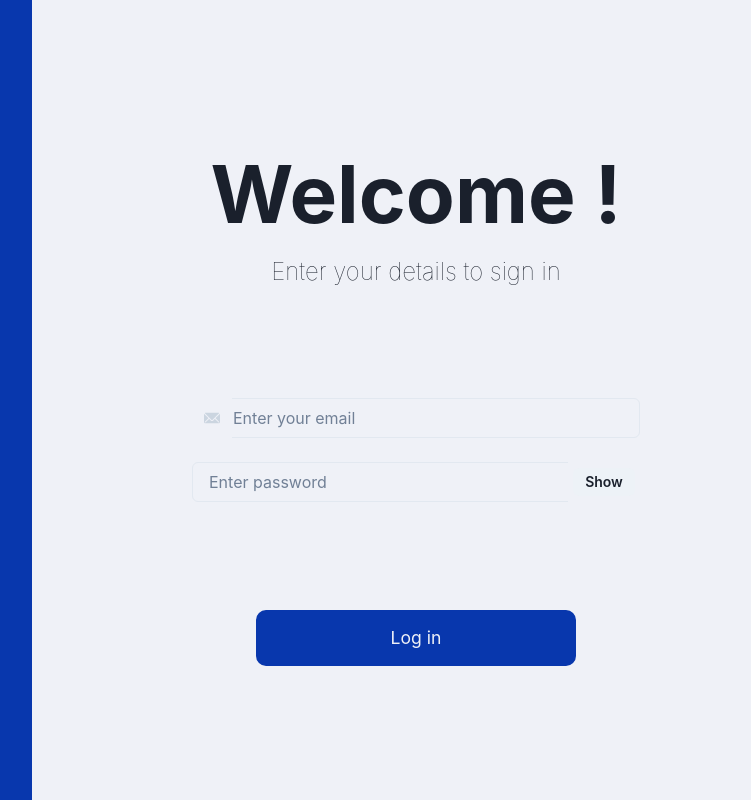
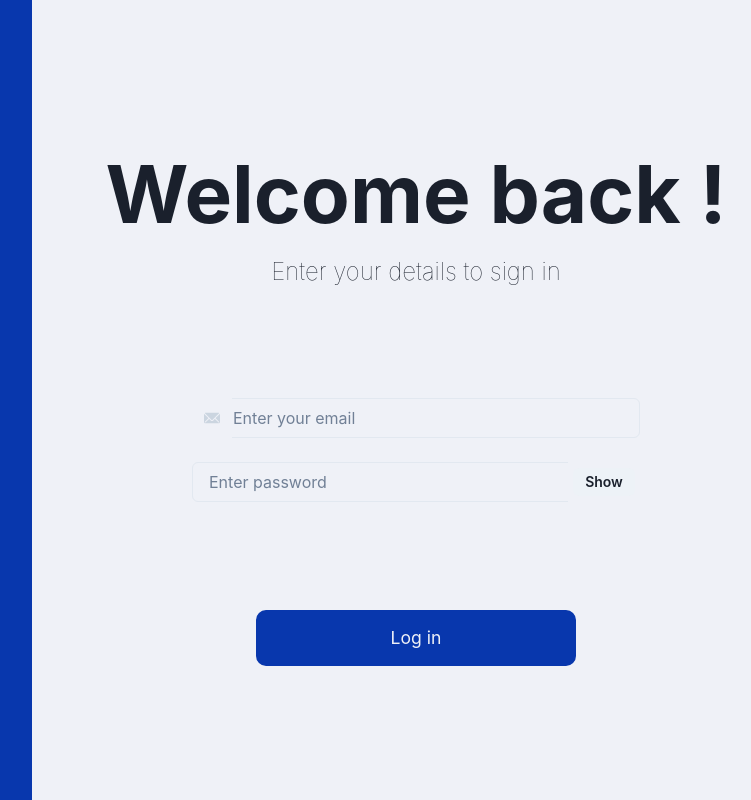
Before and after one commit to scorcuera/egonApp, a React (Vite) app in the folder egon-client/: page /login in a window 1280 px wide. Shown: the whole page, without its empty margins (480-1231 px from the left). Built offline with nearby package versions, Linux system fonts and the light colour scheme.

Commit message:
Update welcome message in Login component

```diff
--- a/egon-client/src/components/Login.tsx
+++ b/egon-client/src/components/Login.tsx
@@ -30,7 +30,7 @@ const Login = () => {
       </div>
       <form className="form__element" action="" onSubmit={handleSubmit(handleLogIn)}>
         <div className="form__message">
-          <p>Welcome !</p>
+          <p>Welcome back !</p>
           <p>Enter your details to sign in</p>
         </div>
           <Stack spacing={6}>
```
